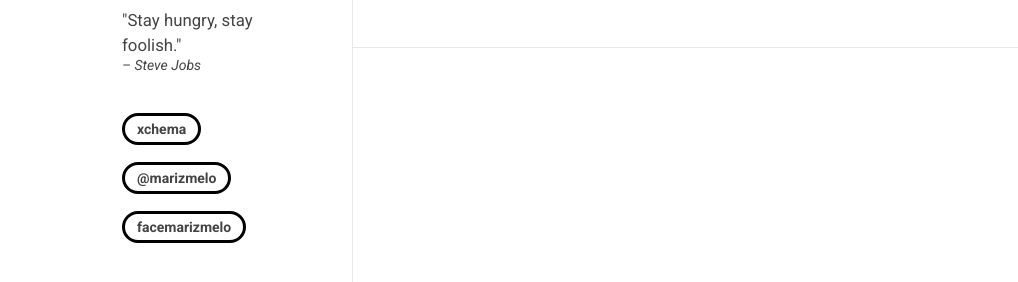
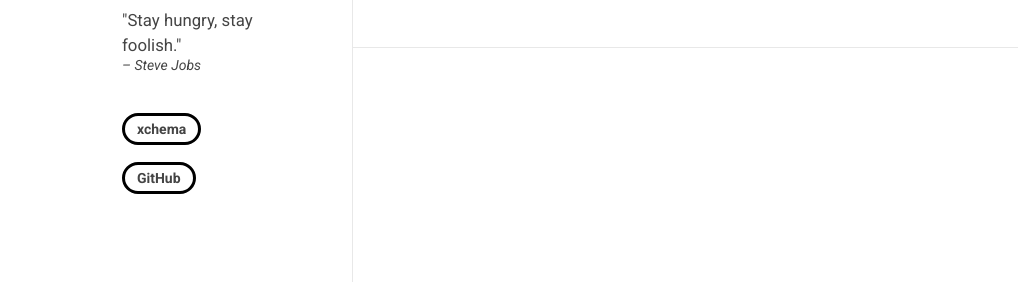
Before and after one commit to marizmelo/marizmelo.github.com, a plain HTML site: page _site/index.html in a window 1280 px wide. Shown: the part 462-744 px from the top of the page, without its empty margins (88-1106 px from the left). Drawn offline with Linux system fonts and the light colour scheme.

Commit message:
new links on side menu

```diff
--- a/_site/index.html
+++ b/_site/index.html
@@ -42,8 +42,7 @@
 
       <ul class="reset">
         <li><a href="http://xchema.com" class="btn border-radius2x">xchema</a></li>
-        <li><a href="http://twitter.com/marizmelo" class="btn border-radius2x">@marizmelo</a></li>
-        <li><a href="http://facebook.com/facemarizmelo" class="btn border-radius2x">facemarizmelo</a></li>
+        <li><a href="http://github.com/marizmelo" class="btn border-radius2x">GitHub</a></li>
       </ul>
 
     </aside>
```
Also changed, not shown: _layouts/default.html (+1 -2 lines), _site/2013/01/24/hello.html (+1 -2 lines).
